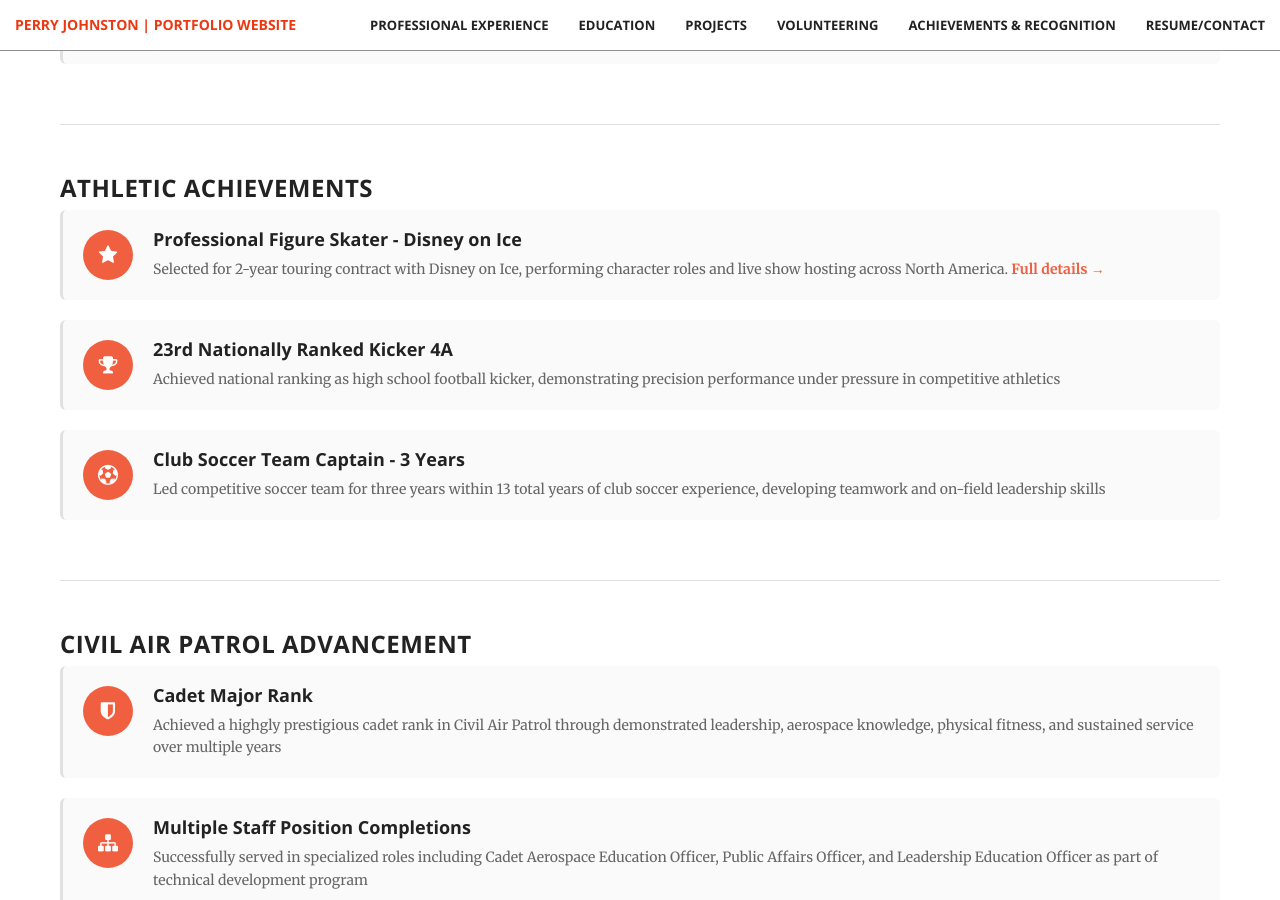
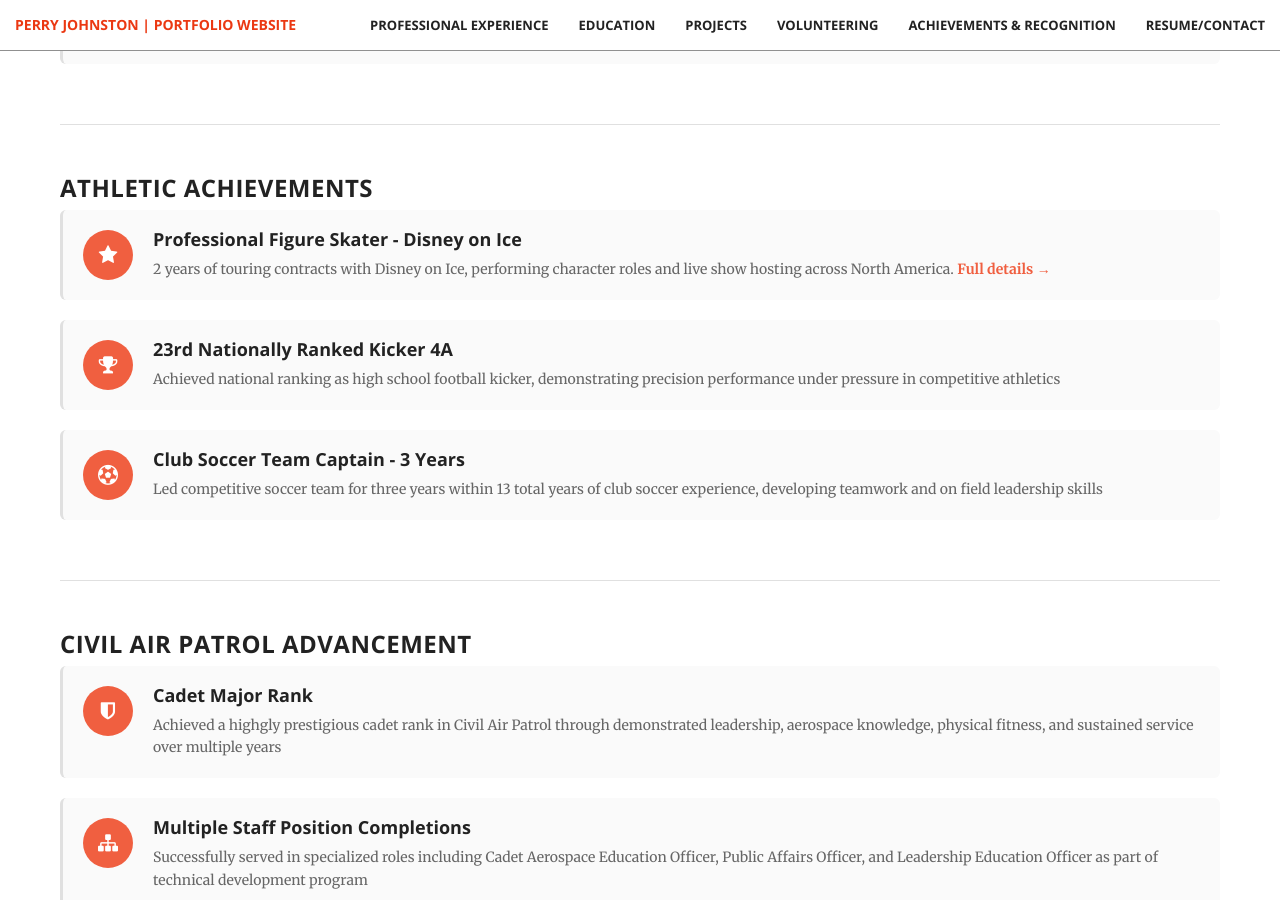
Before and after one commit to perryismyname/perryismyname.github.io, a Jekyll site: the page built from awards/index.html, in a window 1280 px wide and 900 px high, scrolled down 3089 px. Built offline with Jekyll 4.4.1, drawn with Linux system fonts in a browser that asks for light colours; some of the changed lines change nothing that is shown; some of the changed text lies outside the part shown.

Commit message:
Update index.html
smallupdate

```diff
--- a/awards/index.html
+++ b/awards/index.html
@@ -36,7 +36,7 @@
 <p>Final evaluation consisted of oral examination with FAA designated pilot examiner followed by practical flight test demonstrating mastery of maneuvers, navigation, emergency procedures, and decision-making under pressure. Successfully completing check ride at age 17 demonstrated maturity, technical competence, and ability to operate complex machinery safely.</p>
 
 <h4>Significance</h4>
-<p>Youngest age to earn private pilot license is 17—earning certification at minimum age demonstrates initiative to start training early (typically age 15-16 for first lesson). This achievement required balancing flight training with high school academics, extracurricular activities, and part-time work. Aviation training develops situational awareness, risk assessment, systems thinking, and calm decision-making under pressure—skills directly applicable to engineering problem-solving.</p>
+<p>Youngest age to earn private pilot license is 17, earning certification at minimum age demonstrates initiative to start training early (typically age 15-16 for first lesson). This achievement required balancing flight training with high school academics, extracurricular activities, and part-time work. Aviation training develops situational awareness, risk assessment, systems thinking, and calm decision-making under pressure.</p>
 
 <h4>Continued Aviation Involvement</h4>
 <p>Aviation interest carried forward through Civil Air Patrol service as qualified mission scanner (aircrew member for search and rescue operations), maintaining connection to aviation community and applying piloting knowledge to emergency services missions.</p>
@@ -65,12 +65,12 @@
   <!-- Commander's Commendation -->
   {% capture commendation_detail %}
 <h4>Context: COVID-19 Squadron Crisis</h4>
-<p>Assumed role as Civil Air Patrol Cadet Commander in early 2020—immediately preceding COVID-19 pandemic shutdown. Within weeks, squadron operations shifted from entirely in-person training to fully virtual format. This unprecedented transition presented unique challenges: CAP's traditional model relied on hands-on activities (drill, ceremony, aerospace education, search and rescue training) that translated poorly to remote platforms.</p>
+<p>Assumed role as Civil Air Patrol Cadet Commander in early 2020, just before the COVID-19 pandemic shutdown. Within weeks, squadron operations shifted from entirely in-person training to fully virtual format. This unprecedented transition presented unique challenges: CAP's traditional model relied on hands on activities (drill, ceremony, aerospace education, search and rescue training) that translated poorly to remote platforms.</p>
 
 <h4>Leadership Challenges</h4>
 <p><strong>Technology Barriers:</strong> Squadron demographics skewed toward very young cadets (middle school age) and elderly senior members (retirees). Neither group had significant experience with Zoom, virtual meeting protocols, or remote collaboration tools. Initial sessions plagued by technical difficulties: muted microphones, camera issues, screen sharing confusion, and basic connectivity problems.</p>
 
-<p><strong>Engagement & Retention:</strong> Virtual environment eliminated physical activities that traditionally sustained cadet interest—drill practice, equipment demonstrations, aircraft visits, outdoor exercises. Maintaining engagement through computer screens required creative adaptation of curriculum. Attendance initially dropped as cadets struggled with motivation in isolated home environments.</p>
+<p><strong>Engagement & Retention:</strong> Virtual environment eliminated physical activities that traditionally sustained cadet interest such as drill practice, equipment demonstrations, aircraft visits, outdoor exercises. Maintaining engagement through computer screens required creative adaptation of curriculum. Attendance initially dropped as cadets struggled with motivation in isolated home environments.</p>
 
 <p><strong>Training Continuity:</strong> CAP advancement system depends on demonstrating physical skills (drill movements, uniform wear, leadership exercises). Translating these requirements to virtual assessment while maintaining standards integrity required developing new evaluation methods and documentation procedures.</p>
 
@@ -80,13 +80,13 @@
   <li>Provided one-on-one technical support to cadets and senior members struggling with Zoom platform</li>
   <li>Developed virtual drill instruction using demonstrations filmed at home</li>
   <li>Coordinated guest speakers via video conference to maintain aerospace education programming</li>
-  <li>Implemented take-home physical fitness challenges with photo/video submission for accountability</li>
-  <li>Maintained individual communication with at-risk cadets considering departure from program</li>
+  <li>Implemented virtual physical fitness challenges with photo/video submission for accountability</li>
+  <li>Maintained individual communication with cadets considering departure from program</li>
   <li>Collaborated with senior member leadership to ensure virtual operations met national CAP standards</li>
 </ul>
 
 <h4>Results & Recognition</h4>
-<p>Despite unprecedented circumstances, squadron maintained active status throughout pandemic period. Cadet retention remained relatively stable, advancement continued through adapted procedures, and squadron culture survived extended isolation. Senior leadership recognized sustained operations under extreme conditions through Commander's Commendation award—formal recognition that leadership efforts preserved squadron viability during organizational crisis.</p>
+<p>Despite unprecedented circumstances, squadron maintained active status throughout pandemic period. Cadet retention remained relatively stable, advancement continued through adapted procedures, and squadron culture survived extended isolation. Senior leadership recognized sustained operations under extreme conditions through Commander's Commendation award, formal recognition that leadership efforts preserved squadron viability during organizational crisis.</p>
 
 <h4>Leadership Lessons</h4>
 <p>This experience reinforced that effective leadership requires adaptability over rigid adherence to established procedures. When traditional approaches fail, leaders must rapidly assess new constraints, develop creative solutions, and maintain team morale despite uncertainty. COVID-19 leadership demonstrated ability to navigate ambiguity, support struggling team members, and preserve organizational mission when normal operations become impossible.</p>
@@ -125,7 +125,7 @@
       <div class="achievement-item-icon"><i class="fa fa-trophy"></i></div>
       <div class="achievement-item-content">
         <h4>AETC Top Graduate Award</h4>
-        <p>Graduated as top-ranked student in Air Force F-15 avionics technical training program, demonstrating superior academic performance and technical aptitude</p>
+        <p>Graduated as top ranked student in Air Force F-15 avionics technical training program, demonstrating superior academic performance and technical aptitude</p>
       </div>
     </div>
 
@@ -258,7 +258,7 @@
       <div class="achievement-item-icon"><i class="fa fa-star"></i></div>
       <div class="achievement-item-content">
         <h4>Professional Figure Skater - Disney on Ice</h4>
-        <p>Selected for 2-year touring contract with Disney on Ice, performing character roles and live show hosting across North America. <a href="/work">Full details →</a></p>
+        <p>2 years of touring contracts with Disney on Ice, performing character roles and live show hosting across North America. <a href="/work">Full details →</a></p>
       </div>
     </div>
 
@@ -274,7 +274,7 @@
       <div class="achievement-item-icon"><i class="fa fa-futbol-o"></i></div>
       <div class="achievement-item-content">
         <h4>Club Soccer Team Captain - 3 Years</h4>
-        <p>Led competitive soccer team for three years within 13 total years of club soccer experience, developing teamwork and on-field leadership skills</p>
+        <p>Led competitive soccer team for three years within 13 total years of club soccer experience, developing teamwork and on field leadership skills</p>
       </div>
     </div>
   </div>
```
